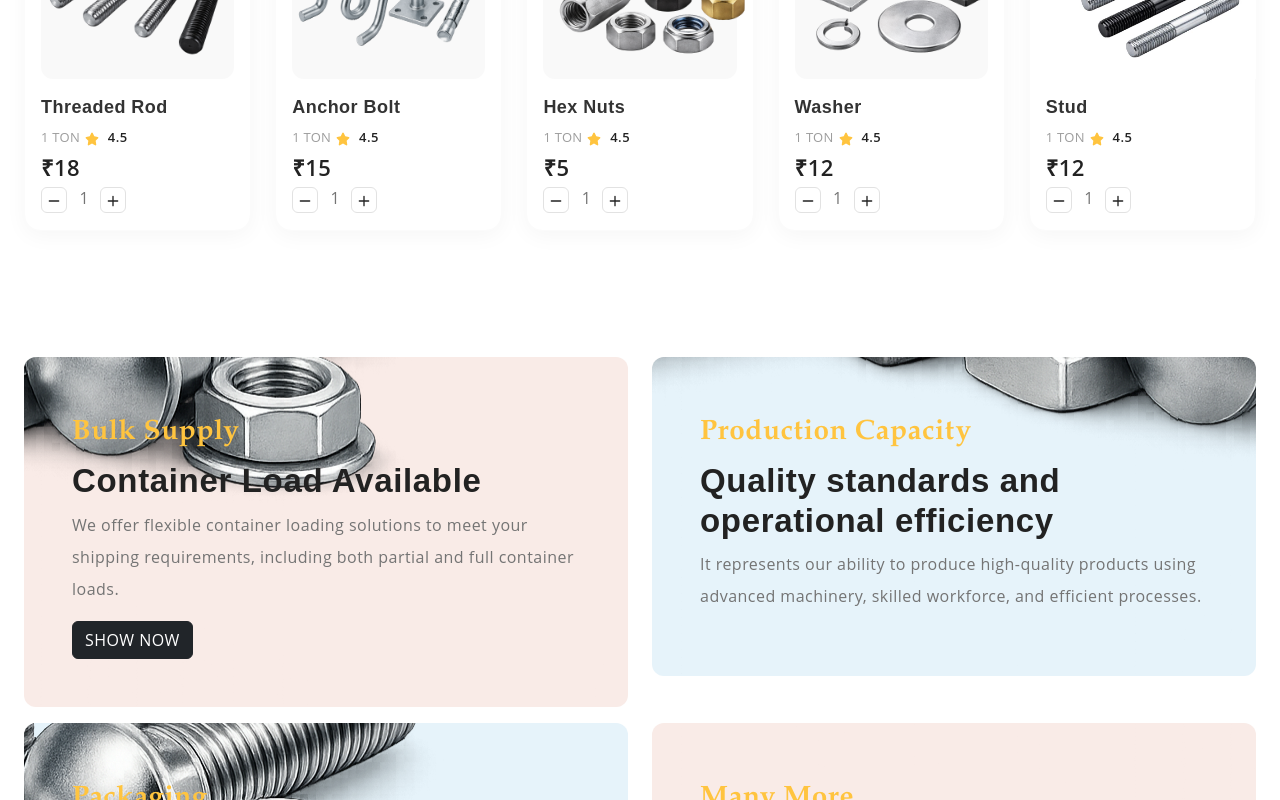
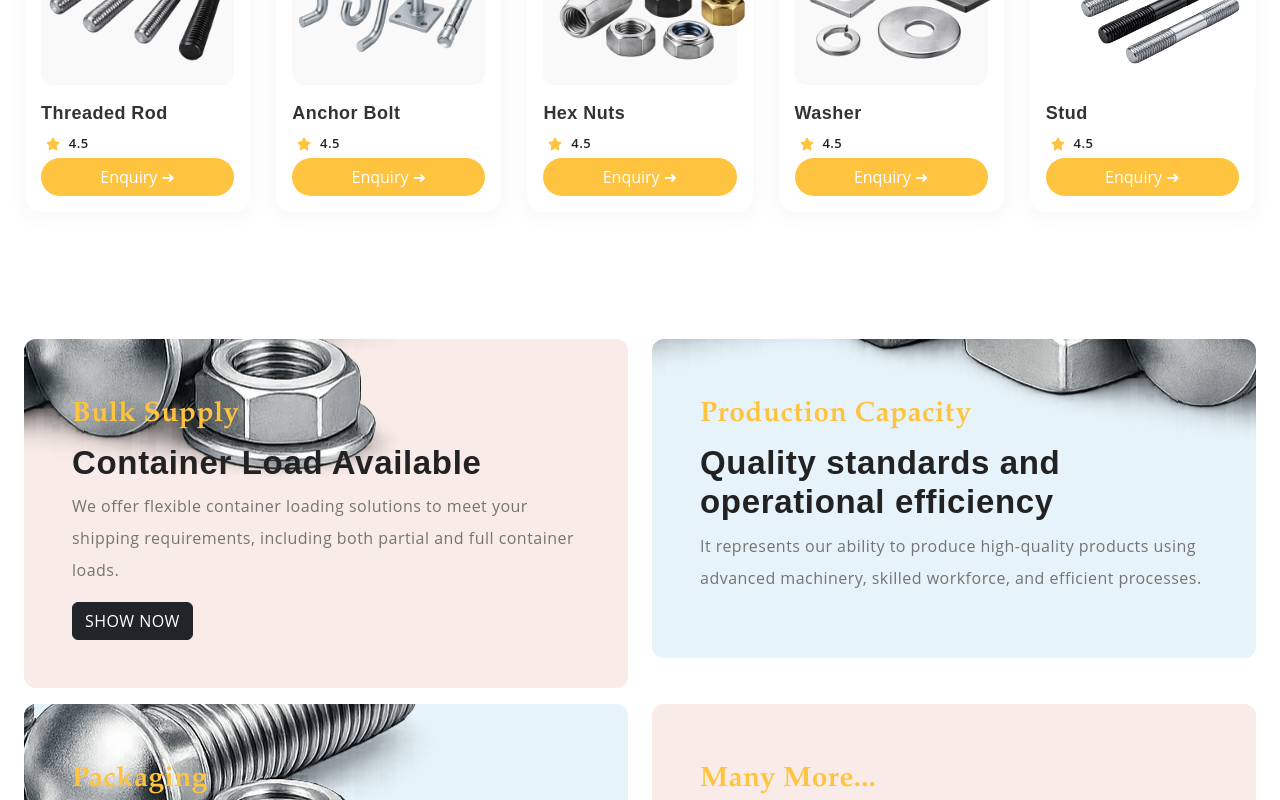
Before and after one commit to Nexaitx/catalog-site, an Angular app: page /home in a window 1280 px wide. Shown: the part 1960-2760 px from the top of the page. Built offline with nearby package versions, Linux system fonts and the light colour scheme.

Commit message:
updated cards

```diff
--- a/src/app/home/home.html
+++ b/src/app/home/home.html
@@ -236,7 +236,7 @@
                   <div class="card mb-3 p-3 rounded-4 shadow border-0">
                     <div class="row g-0">
                       <div class="col-md-4">
-                        <img src="../../assets/products/thread.png" class="img-fluid rounded" alt="Card title">
+                        <img src="../../assets/products/anchor.png" class="img-fluid rounded" alt="Card title">
                       </div>
                       <div class="col-md-8">
                         <div class="card-body py-0">
@@ -372,12 +372,14 @@
                       </a>
                     </figure>
                     <h3>{{product.name}}</h3>
-                    <span class="qty">1 Ton</span><span class="rating"><svg width="24" height="24"
+                    <span class="qty"></span><span class="rating"><svg width="24" height="24"
                         class="text-primary">
                         <use xlink:href="#star-solid"></use>
                       </svg> 4.5</span>
-                    <span class="price">₹{{product.price}}</span>
-                    <div class="d-flex align-items-center justify-content-between">
+                     <div>
+                        <button class="btn btn-primary w-100 rounded-pill">Enquiry ➜</button>
+                      </div>
+                    <!-- <div class="d-flex align-items-center justify-content-between">
                       <div class="input-group product-qty">
                         <span class="input-group-btn">
                           <button type="button" class="quantity-left-minus btn btn-danger btn-number" data-type="minus">
@@ -395,7 +397,7 @@
                           </button>
                         </span>
                       </div>
-                    </div>
+                    </div> -->
                   </div>
                 </div>
               </div>
@@ -417,12 +419,15 @@
                       </a>
                     </figure>
                     <h3>{{product.name}}</h3>
-                    <span class="qty">1 Ton</span><span class="rating"><svg width="24" height="24"
+                    <span class="qty"></span><span class="rating"><svg width="24" height="24"
                         class="text-primary">
                         <use xlink:href="#star-solid"></use>
                       </svg> 4.5</span>
-                    <span class="price">₹{{product.price}}</span>
-                    <div class="d-flex align-items-center justify-content-between">
+                      <div>
+                        <button class="btn btn-primary w-100 rounded-pill">Enquiry ➜</button>
+                      </div>
+
+                    <!-- <div class="d-flex align-items-center justify-content-between">
                       <div class="input-group product-qty">
                         <span class="input-group-btn">
                           <button type="button" class="quantity-left-minus btn btn-danger btn-number" data-type="minus">
@@ -440,7 +445,7 @@
                           </button>
                         </span>
                       </div>
-                    </div>
+                    </div> -->
                   </div>
                 </div>
 
@@ -463,12 +468,14 @@
                       </a>
                     </figure>
                     <h3>{{product.name}}</h3>
-                    <span class="qty">1 Ton</span><span class="rating"><svg width="24" height="24"
+                    <span class="qty"></span><span class="rating"><svg width="24" height="24"
                         class="text-primary">
                         <use xlink:href="#star-solid"></use>
                       </svg> 4.5</span>
-                    <span class="price">₹{{product.price}}</span>
-                    <div class="d-flex align-items-center justify-content-between">
+                     <div>
+                        <button class="btn btn-primary w-100 rounded-pill">Enquiry ➜</button>
+                      </div>
+                    <!-- <div class="d-flex align-items-center justify-content-between">
                       <div class="input-group product-qty">
                         <span class="input-group-btn">
                           <button type="button" class="quantity-left-minus btn btn-danger btn-number" data-type="minus">
@@ -486,7 +493,7 @@
                           </button>
                         </span>
                       </div>
-                    </div>
+                    </div> -->
                   </div>
                 </div>
 
@@ -509,12 +516,14 @@
                       </a>
                     </figure>
                     <h3>{{product.name}}</h3>
-                    <span class="qty">1 Ton</span><span class="rating"><svg width="24" height="24"
+                    <span class="qty"></span><span class="rating"><svg width="24" height="24"
                         class="text-primary">
                         <use xlink:href="#star-solid"></use>
                       </svg> 4.5</span>
-                    <span class="price">₹{{product.price}}</span>
-                    <div class="d-flex align-items-center justify-content-between">
+                     <div>
+                        <button class="btn btn-primary w-100 rounded-pill">Enquiry ➜</button>
+                      </div>
+                    <!-- <div class="d-flex align-items-center justify-content-between">
                       <div class="input-group product-qty">
                         <span class="input-group-btn">
                           <button type="button" class="quantity-left-minus btn btn-danger btn-number" data-type="minus">
@@ -532,7 +541,7 @@
                           </button>
                         </span>
                       </div>
-                    </div>
+                    </div> -->
                   </div>
                 </div>
 
@@ -555,12 +564,14 @@
                       </a>
                     </figure>
                     <h3>{{product.name}}</h3>
-                    <span class="qty">1 Ton</span><span class="rating"><svg width="24" height="24"
+                    <span class="qty"></span><span class="rating"><svg width="24" height="24"
                         class="text-primary">
                         <use xlink:href="#star-solid"></use>
                       </svg> 4.5</span>
-                    <span class="price">₹{{product.price}}</span>
-                    <div class="d-flex align-items-center justify-content-between">
+                     <div>
+                        <button class="btn btn-primary w-100 rounded-pill">Enquiry ➜</button>
+                      </div>
+                    <!-- <div class="d-flex align-items-center justify-content-between">
                       <div class="input-group product-qty">
                         <span class="input-group-btn">
                           <button type="button" class="quantity-left-minus btn btn-danger btn-number" data-type="minus">
@@ -578,7 +589,7 @@
                           </button>
                         </span>
                       </div>
-                    </div>
+                    </div> -->
                   </div>
                 </div>
 
@@ -602,12 +613,14 @@
                       </a>
                     </figure>
                     <h3>{{product.name}}</h3>
-                    <span class="qty">1 Ton</span><span class="rating"><svg width="24" height="24"
+                    <span class="qty"></span><span class="rating"><svg width="24" height="24"
                         class="text-primary">
                         <use xlink:href="#star-solid"></use>
                       </svg> 4.5</span>
-                    <span class="price">₹{{product.price}}</span>
-                    <div class="d-flex align-items-center justify-content-between">
+                     <div>
+                        <button class="btn btn-primary w-100 rounded-pill">Enquiry ➜</button>
+                      </div>
+                    <!-- <div class="d-flex align-items-center justify-content-between">
                       <div class="input-group product-qty">
                         <span class="input-group-btn">
                           <button type="button" class="quantity-left-minus btn btn-danger btn-number" data-type="minus">
@@ -625,7 +638,7 @@
                           </button>
                         </span>
                       </div>
-                    </div>
+                    </div> -->
                   </div>
                 </div>
 
@@ -757,12 +770,14 @@
                       </a>
                     </figure>
                     <h3>{{product.name}}</h3>
-                    <span class="qty">1 Ton</span><span class="rating"><svg width="24" height="24"
+                    <span class="qty"></span><span class="rating"><svg width="24" height="24"
                         class="text-primary">
                         <use xlink:href="#star-solid"></use>
                       </svg> 4.5</span>
-                    <span class="price">₹{{product.price}}</span>
-                    <div class="d-flex align-items-center justify-content-between">
+                     <div>
+                        <button class="btn btn-primary w-100 rounded-pill">Enquiry ➜</button>
+                      </div>
+                    <!-- <div class="d-flex align-items-center justify-content-between">
                       <div class="input-group product-qty">
                         <span class="input-group-btn">
                           <button type="button" class="quantity-left-minus btn btn-danger btn-number" data-type="minus">
@@ -780,7 +795,7 @@
                           </button>
                         </span>
                       </div>
-                    </div>
+                    </div> -->
                   </div>
                 </div>
               </div>
@@ -799,12 +814,14 @@
                       </a>
                     </figure>
                     <h3>{{product.name}}</h3>
-                    <span class="qty">1 Ton</span><span class="rating"><svg width="24" height="24"
+                    <span class="qty"></span><span class="rating"><svg width="24" height="24"
                         class="text-primary">
                         <use xlink:href="#star-solid"></use>
                       </svg> 4.5</span>
-                    <span class="price">₹{{product.price}}</span>
-                    <div class="d-flex align-items-center justify-content-between">
+                     <div>
+                        <button class="btn btn-primary w-100 rounded-pill">Enquiry ➜</button>
+                      </div>
+                    <!-- <div class="d-flex align-items-center justify-content-between">
                       <div class="input-group product-qty">
                         <span class="input-group-btn">
                           <button type="button" class="quantity-left-minus btn btn-danger btn-number" data-type="minus">
@@ -822,7 +839,7 @@
                           </button>
                         </span>
                       </div>
-                    </div>
+                    </div> -->
                   </div>
                 </div>
               </div>
@@ -923,12 +940,14 @@
                       </a>
                     </figure>
                     <h3>{{product.name}}</h3>
-                    <span class="qty">1 Ton</span><span class="rating"><svg width="24" height="24"
+                    <span class="qty"></span><span class="rating"><svg width="24" height="24"
                         class="text-primary">
                         <use xlink:href="#star-solid"></use>
                       </svg> 4.5</span>
-                    <span class="price">₹{{product.price}}</span>
-                    <div class="d-flex align-items-center justify-content-between">
+                     <div>
+                        <button class="btn btn-primary w-100 rounded-pill">Enquiry ➜</button>
+                      </div>
+                    <!-- <div class="d-flex align-items-center justify-content-between">
                       <div class="input-group product-qty">
                         <span class="input-group-btn">
                           <button type="button" class="quantity-left-minus btn btn-danger btn-number" data-type="minus">
@@ -946,7 +965,7 @@
                           </button>
                         </span>
                       </div>
-                    </div>
+                    </div> -->
                   </div>
                 </div>
               </div>
@@ -964,12 +983,14 @@
                       </a>
                     </figure>
                     <h3>{{product.name}}</h3>
-                    <span class="qty">1 Ton</span><span class="rating"><svg width="24" height="24"
+                    <span class="qty"></span><span class="rating"><svg width="24" height="24"
                         class="text-primary">
                         <use xlink:href="#star-solid"></use>
                       </svg> 4.5</span>
-                    <span class="price">₹{{product.price}}</span>
-                    <div class="d-flex align-items-center justify-content-between">
+                     <div>
+                        <button class="btn btn-primary w-100 rounded-pill">Enquiry ➜</button>
+                      </div>
+                    <!-- <div class="d-flex align-items-center justify-content-between">
                       <div class="input-group product-qty">
                         <span class="input-group-btn">
                           <button type="button" class="quantity-left-minus btn btn-danger btn-number" data-type="minus">
@@ -987,7 +1008,7 @@
                           </button>
                         </span>
                       </div>
-                    </div>
+                    </div> -->
                   </div>
                 </div>
               </div>
@@ -1042,12 +1063,14 @@
                       </a>
                     </figure>
                     <h3>{{product.name}}</h3>
-                    <span class="qty">1 Ton</span><span class="rating"><svg width="24" height="24"
+                    <span class="qty"></span><span class="rating"><svg width="24" height="24"
                         class="text-primary">
                         <use xlink:href="#star-solid"></use>
                       </svg> 4.5</span>
-                    <span class="price">₹{{product.price}}</span>
-                    <div class="d-flex align-items-center justify-content-between">
+                     <div>
+                        <button class="btn btn-primary w-100 rounded-pill">Enquiry ➜</button>
+                      </div>
+                    <!-- <div class="d-flex align-items-center justify-content-between">
                       <div class="input-group product-qty">
                         <span class="input-group-btn">
                           <button type="button" class="quantity-left-minus btn btn-danger btn-number" data-type="minus">
@@ -1065,7 +1088,7 @@
                           </button>
                         </span>
                       </div>
-                    </div>
+                    </div> -->
                   </div>
                 </div>
               </div>
@@ -1083,12 +1106,14 @@
                       </a>
                     </figure>
                     <h3>{{product.name}}</h3>
-                    <span class="qty">1 Ton</span><span class="rating"><svg width="24" height="24"
+                    <span class="qty"></span><span class="rating"><svg width="24" height="24"
                         class="text-primary">
                         <use xlink:href="#star-solid"></use>
                       </svg> 4.5</span>
-                    <span class="price">₹{{product.price}}</span>
-                    <div class="d-flex align-items-center justify-content-between">
+                     <div>
+                        <button class="btn btn-primary w-100 rounded-pill">Enquiry ➜</button>
+                      </div>
+                    <!-- <div class="d-flex align-items-center justify-content-between">
                       <div class="input-group product-qty">
                         <span class="input-group-btn">
                           <button type="button" class="quantity-left-minus btn btn-danger btn-number" data-type="minus">
@@ -1106,7 +1131,7 @@
                           </button>
                         </span>
                       </div>
-                    </div>
+                    </div> -->
                   </div>
                 </div>
               </div>
```
